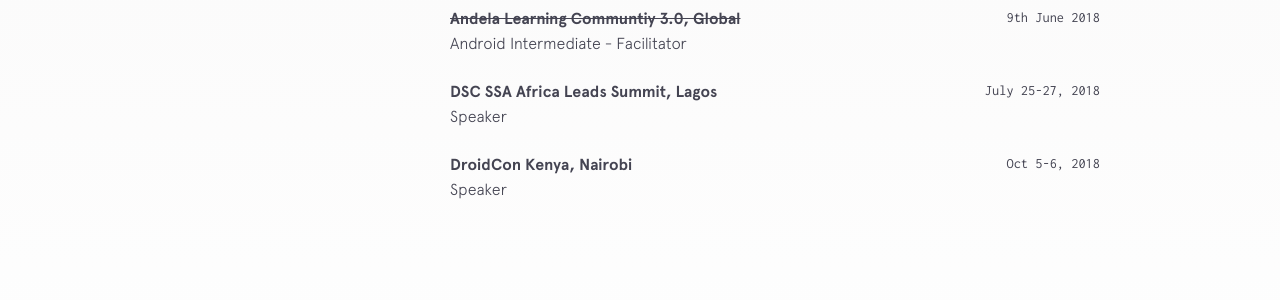
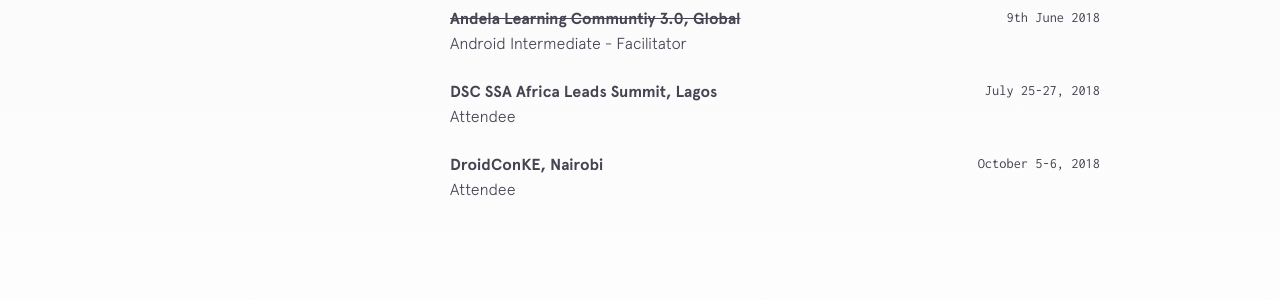
Before and after one commit to Timtech4u/timtech4u.github.io, a Jekyll site: the page built from index.html, in a window 1280 px wide and 900 px high, scrolled down 5913 px. Shown: the part 351-651 px from the top of the window. Built offline with Jekyll 4.4.1, drawn with Linux system fonts in a browser that asks for light colours; nearby versions of some CDN libraries.

Commit message:
changed some conferences data
Signed-off-by: Kelvin Kamau <kelvinkamau6808@gmail.com>

```diff
--- a/_data/conferences.yml
+++ b/_data/conferences.yml
@@ -41,9 +41,9 @@
 - title: DSC SSA Africa Leads Summit, Lagos
   url: https://gdgkenya.org/directory
   date: July 25-27, 2018
-  role: Speaker
+  role: Attendee
 
-- title: DroidCon Kenya, Nairobi
+- title: DroidConKE, Nairobi
   url: https://droidcon.co.ke/
-  date: Oct 5-6, 2018
-  role: Speaker
+  date: October 5-6, 2018
+  role: Attendee
--- a/_layouts/default.html
+++ b/_layouts/default.html
@@ -2,7 +2,7 @@
 layout: compress
 ---
 <!DOCTYPE html>
-<html>
+<html lang="en">
 <head>
   {% include head.html %}
 </head>
```
